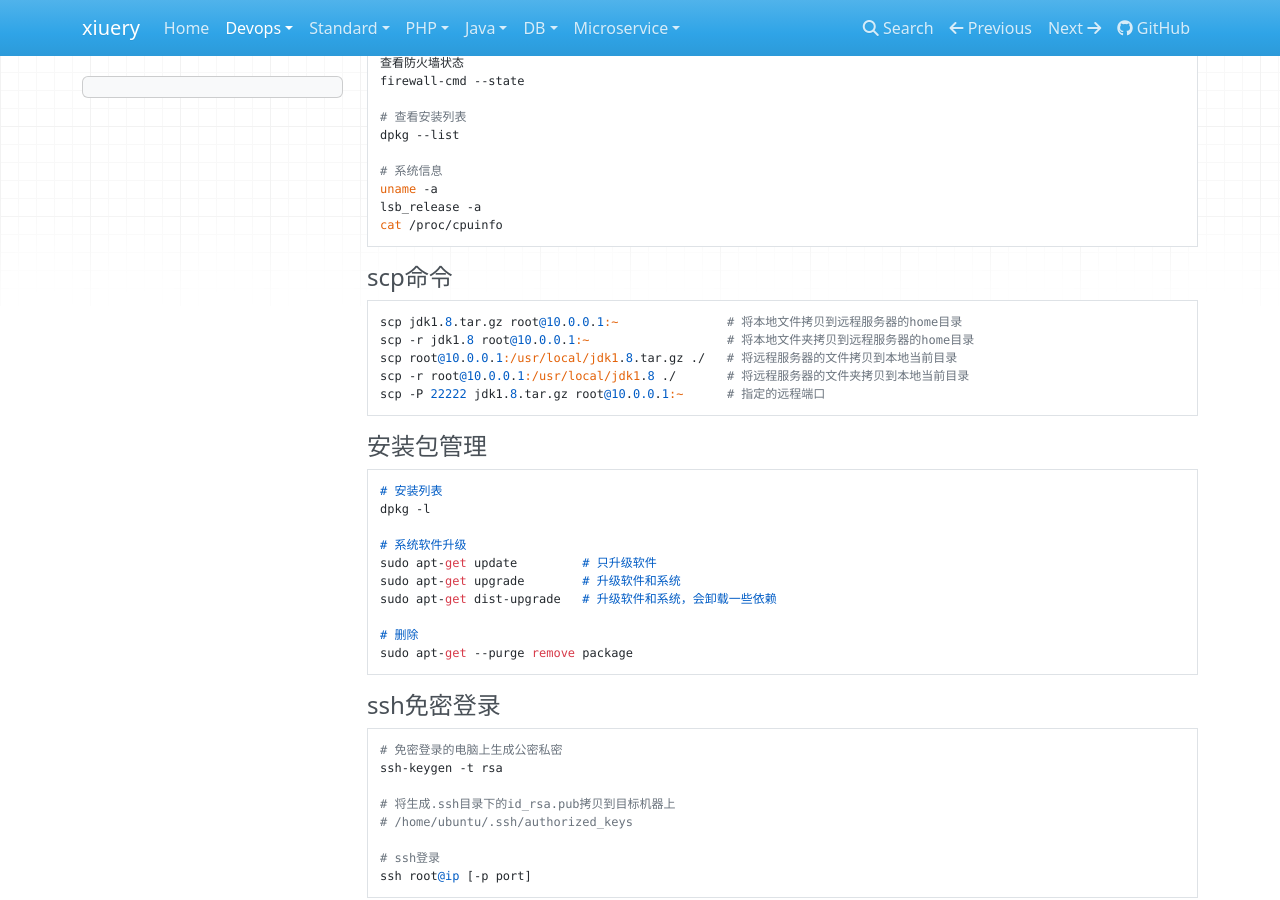
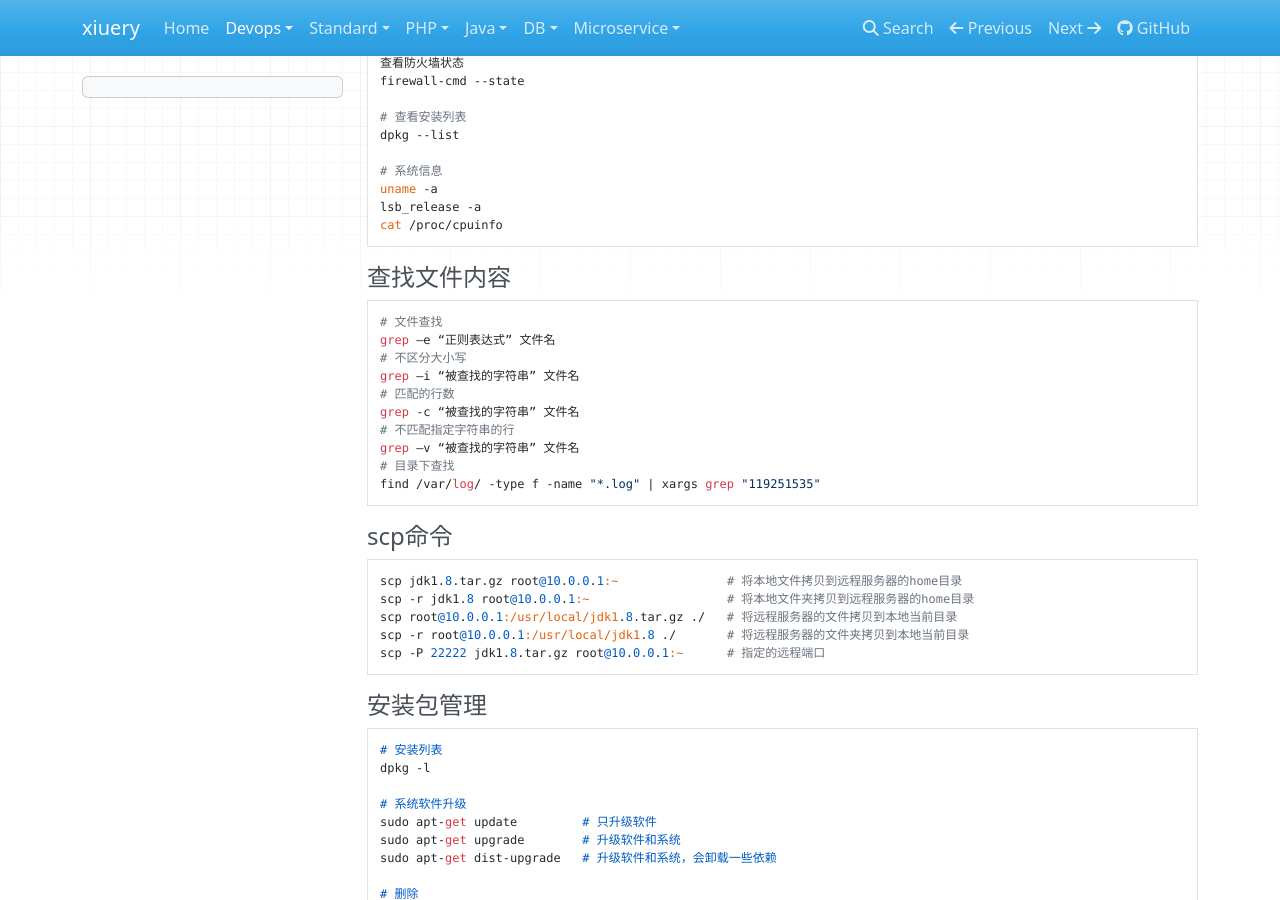
Before and after one commit to xiuery/manual, an MkDocs documentation site: the page built from docs/devops/linux.md, in a window 1280 px wide and 900 px high, scrolled down 1448 px. Built offline with MkDocs 1.6.1, drawn with Linux system fonts in a browser that asks for light colours; nearby versions of some CDN libraries.

Commit message:
Update linux.md

````diff
--- a/docs/devops/linux.md
+++ b/docs/devops/linux.md
@@ -88,6 +88,20 @@ lsb_release -a
 cat /proc/cpuinfo
 ```
 
+#### 查找文件内容
+```
+# 文件查找
+grep –e “正则表达式” 文件名
+# 不区分大小写
+grep –i “被查找的字符串” 文件名
+# 匹配的行数
+grep -c “被查找的字符串” 文件名
+# 不匹配指定字符串的行
+grep –v “被查找的字符串” 文件名
+# 目录下查找
+find /var/log/ -type f -name "*.log" | xargs grep "119251535"
+```
+
 #### scp命令
 ```
 scp jdk1.8.tar.gz root@10.0.0.1:~               # 将本地文件拷贝到远程服务器的home目录
````
